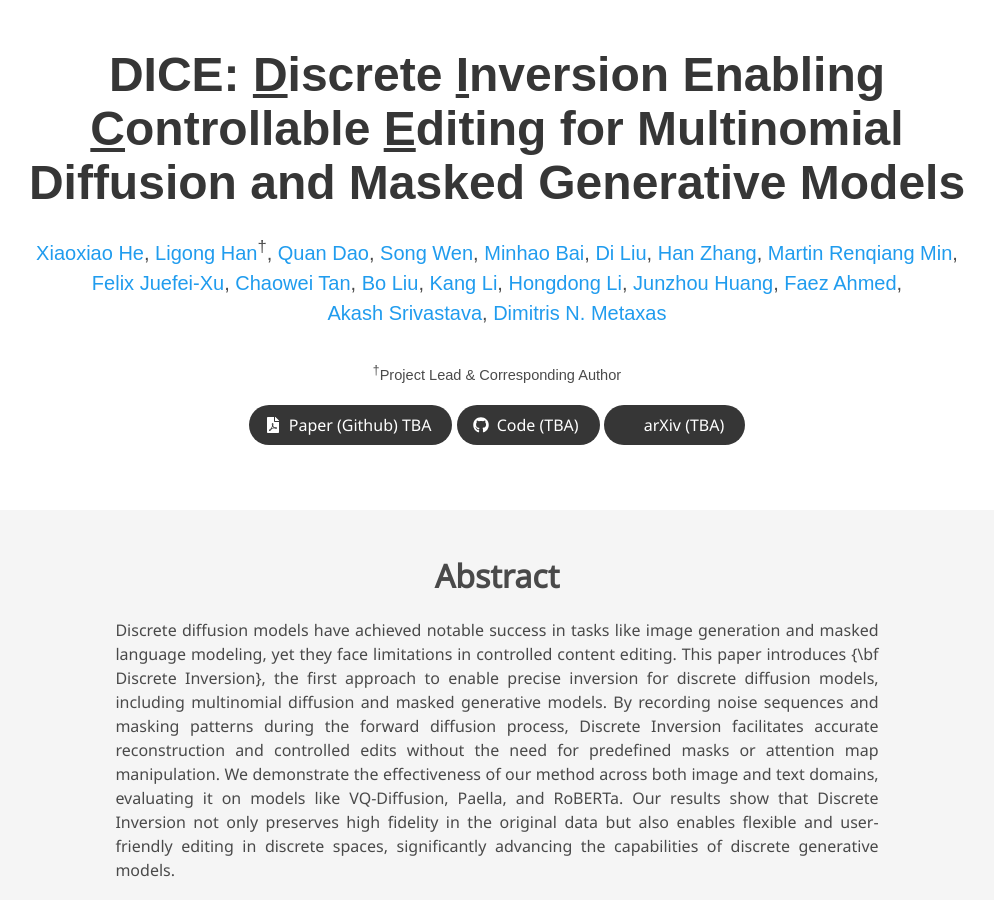
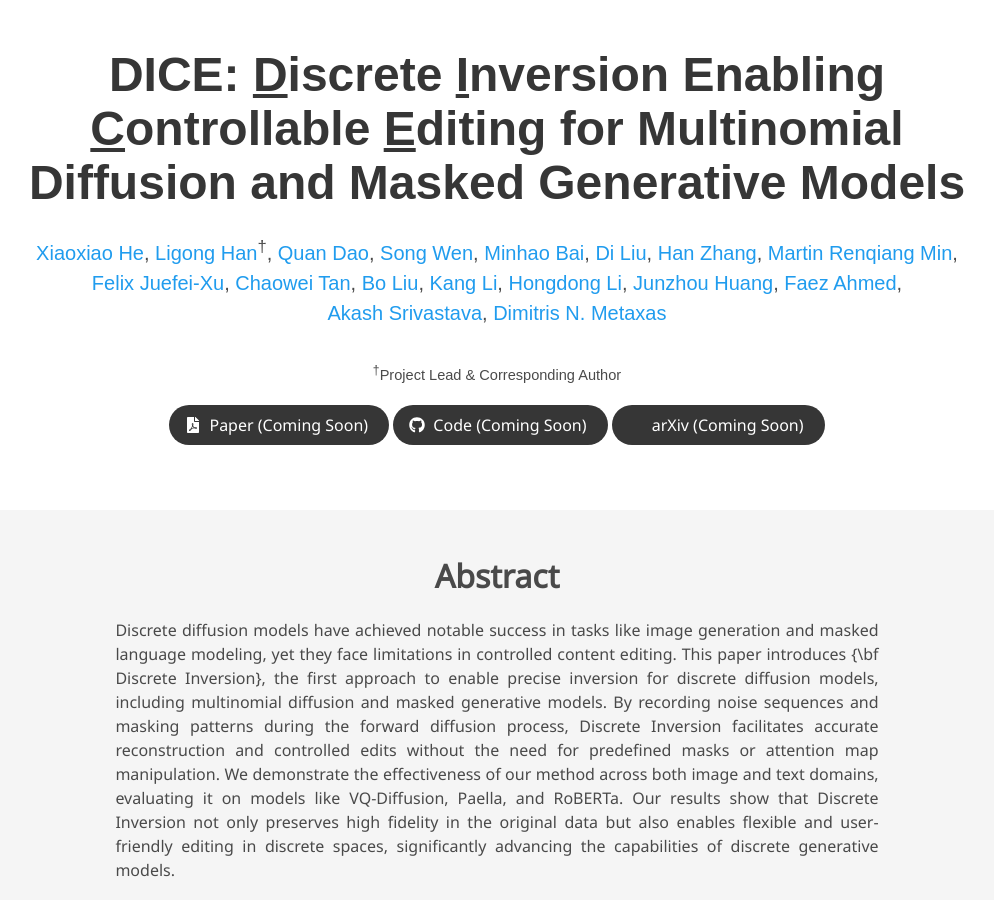
Before and after one commit to hexiaoxiao-cs/hexiaoxiao-cs.github.io, a Jekyll site: the page DICE/index.html, which Jekyll copies as it is, in a window 1280 px wide and 900 px high. Shown: the whole window, without its empty margins (143-1137 px from the left). Built offline with Jekyll 4.4.1, drawn with Linux system fonts in a browser that asks for light colours; nearby versions of some CDN libraries; some web fonts are replaced; library files that are not in the unit come from our copies; a style sheet for code colours, icons or effects is not loaded.

Commit message:
upload files and update page

```diff
--- a/DICE/index.html
+++ b/DICE/index.html
@@ -108,7 +108,7 @@
                         <span class="icon">
                           <i class="fas fa-file-pdf"></i>
                         </span>
-                        <span>Paper (Github) TBA</span>
+                        <span>Paper (Coming Soon)</span>
                       </a>
                     </span>
 
@@ -130,7 +130,7 @@
                     <span class="icon">
                       <i class="fab fa-github"></i>
                     </span>
-                    <span>Code (TBA)</span>
+                    <span>Code (Coming Soon)</span>
                   </a>
                 </span>
 
@@ -141,7 +141,7 @@
                   <span class="icon">
                     <i class="ai ai-arxiv"></i>
                   </span>
-                  <span>arXiv (TBA)</span>
+                  <span>arXiv (Coming Soon)</span>
                 </a>
               </span>
             </div>
```
Also changed, not shown: 1 other file.
